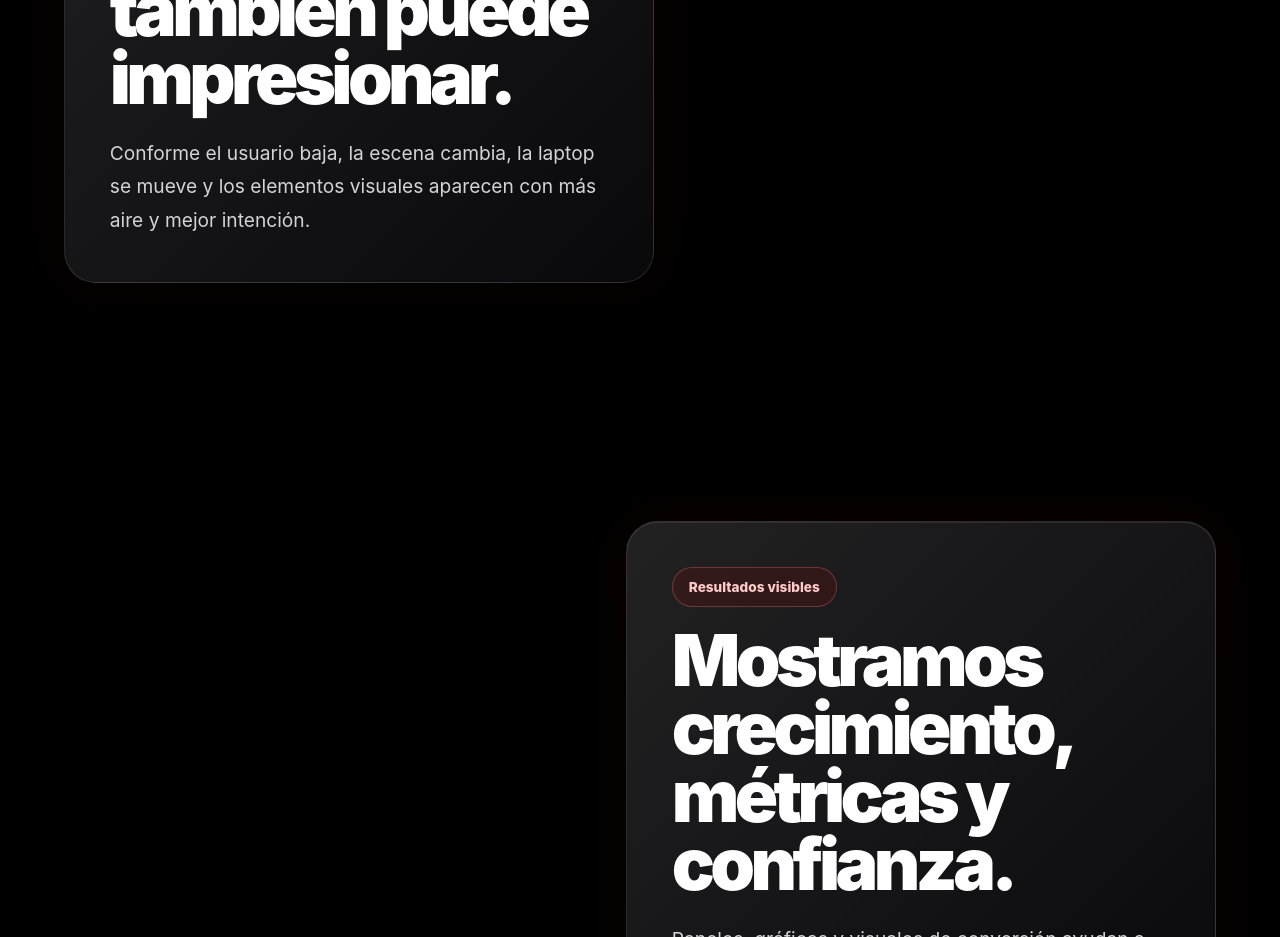
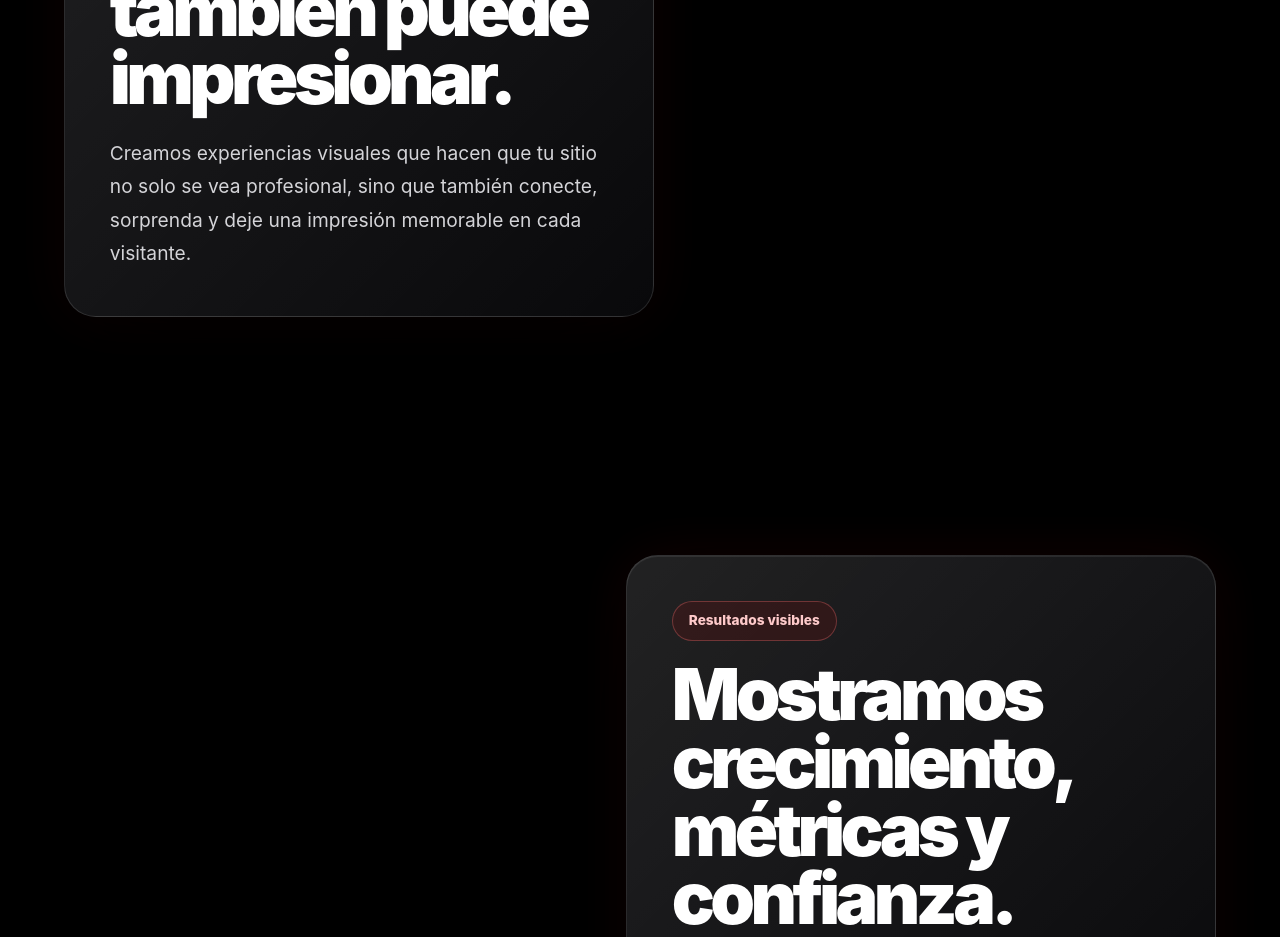
Before and after one commit to Syntaxia-mx/landing, a React (Vite) app: page / in a window 1280 px wide. Shown: the part 2140-3077 px from the top of the page. Built offline with nearby package versions, Linux system fonts and the light colour scheme.

Commit message:
fix: improve text content for enhanced user engagement in ScrollExperience component

```diff
--- a/src/components/ScrollExperience.tsx
+++ b/src/components/ScrollExperience.tsx
@@ -146,8 +146,8 @@ export const ScrollExperience = () => {
                         <h2>La presentación de tu marca también puede impresionar.</h2>
 
                         <p>
-                            Conforme el usuario baja, la escena cambia, la laptop se mueve y los
-                            elementos visuales aparecen con más aire y mejor intención.
+                            Creamos experiencias visuales que hacen que tu sitio no solo se vea profesional,
+                            sino que también conecte, sorprenda y deje una impresión memorable en cada visitante.
                         </p>
                     </div>
                 </article>
```
